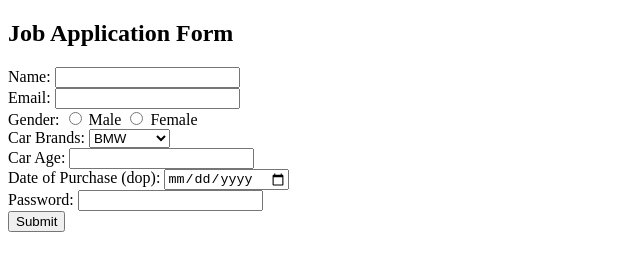
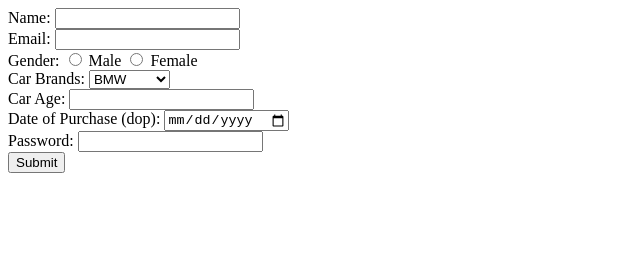
Before and after one commit to acciojob/car-insurance-form-Nafarkhan, a website: page main.html in a window 1280 px wide. Shown: the whole page, without its empty margins (0-640 px from the left). Drawn offline with Linux system fonts and the light colour scheme.

Commit message:
created a submission

```diff
--- a/main.html
+++ b/main.html
@@ -8,7 +8,6 @@
 
 <body>
 	<!-- the entire body must be written by student -->
-	<h2>Job Application Form</h2>
 
     <form action="your-server-endpoint" method="post">
         <label for="name">Name:</label>
```
